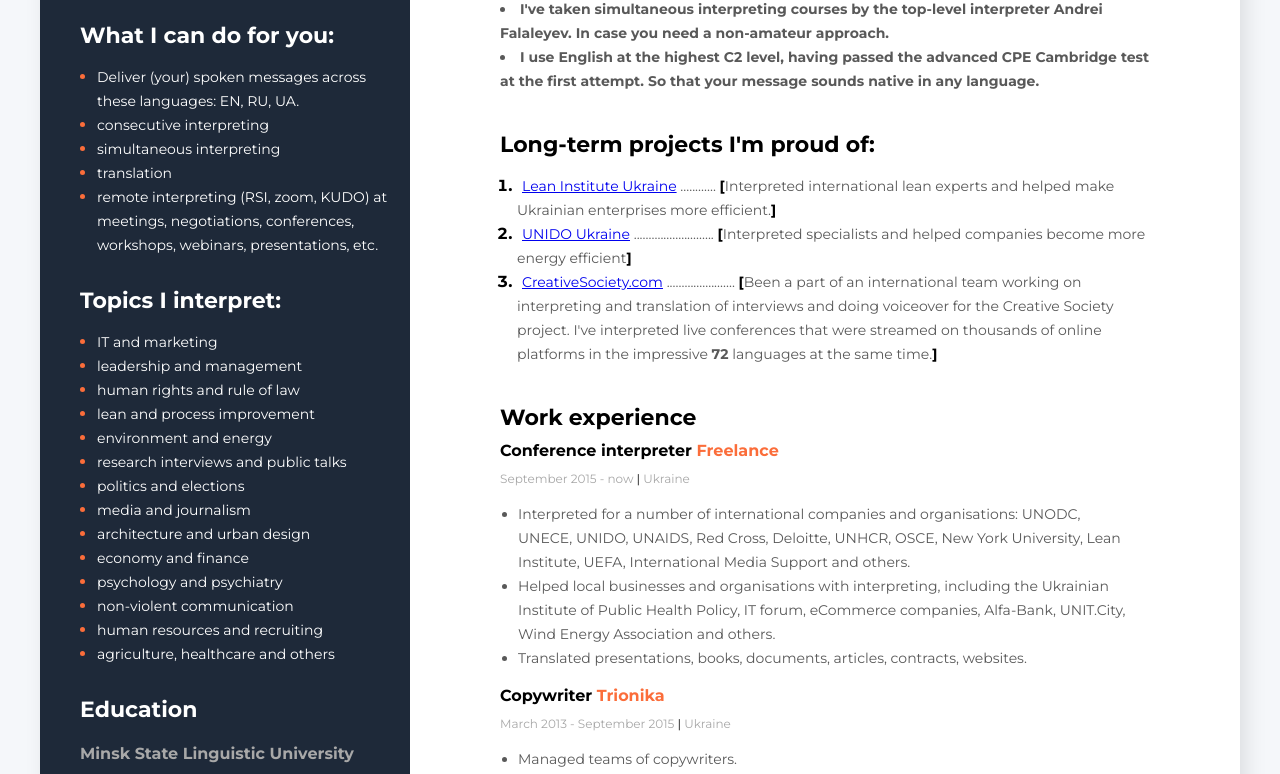
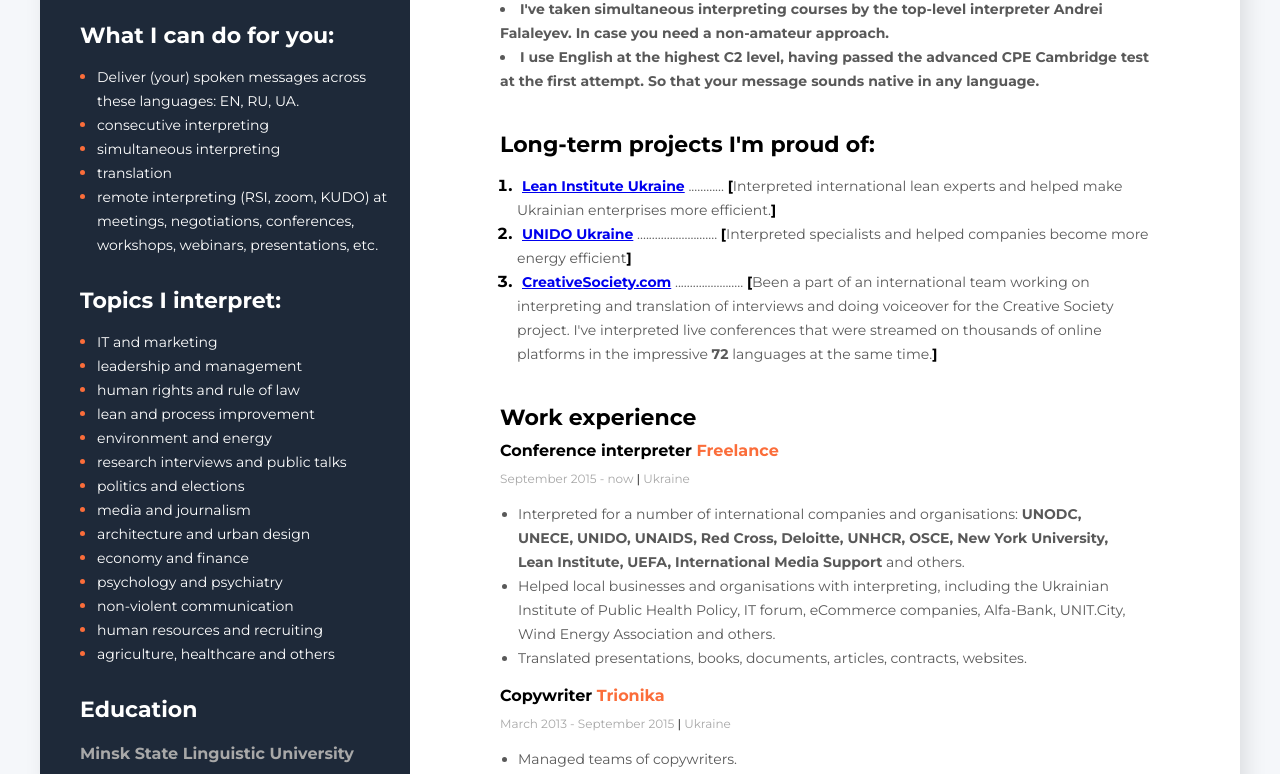
Before and after one commit to Andro/mycv, a plain HTML site: page index.html in a window 1280 px wide. Shown: the part 711-1485 px from the top of the page. Drawn offline with Linux system fonts and the light colour scheme.

Commit message:
final (for now)

```diff
--- a/index.html
+++ b/index.html
@@ -109,21 +109,21 @@
             <ol class="my-projects-list">
                 <li class="my-projects-item">
                     <span class="my-projects-text">
-                        <a target="_blank" href="https://lean.org.ua/">Lean Institute Ukraine</a>
+                        <a target="_blank" href="https://lean.org.ua/"><b>Lean Institute Ukraine</b></a>
                         ............
                         <span class="my-projects-bracket">[</span>Interpreted international lean experts and helped make Ukrainian enterprises more efficient.<span class="my-projects-bracket">]</span>
                     </span>
                 </li>
                 <li class="my-projects-item">
                     <span class="my-projects-text">
-                        <a target="_blank" href="https://www.unido.org/who-we-are-unido-worldwide-europe-and-central-asia-offices/ukraine">UNIDO Ukraine</a>
+                        <a target="_blank" href="https://www.unido.org/who-we-are-unido-worldwide-europe-and-central-asia-offices/ukraine"><b>UNIDO Ukraine</b></a>
                         ...........................
                         <span class="my-projects-bracket">[</span>Interpreted specialists and helped companies become more energy efficient<span class="my-projects-bracket">]</span>
                     </span>
                 </li>
                 <li class="my-projects-item">
                     <span class="my-projects-text">
-                        <a target="_blank" href="https://creativesociety.com/">CreativeSociety.com</a>
+                        <a target="_blank" href="https://creativesociety.com/"><b>CreativeSociety.com</b></a>
                         .......................
                         <span class="my-projects-bracket">[</span>Been a part of an international team working on interpreting and translation of interviews and doing voiceover for the Creative Society project. I've interpreted live conferences that were streamed on thousands of online platforms in the impressive <b>72</b> languages at the same time.<span class="my-projects-bracket">]</span>
                     </span>
@@ -141,7 +141,7 @@
                 <p class="my-work-experience-period">September 2015 - now <span class="my-work-experience-divider">|</span> Ukraine</p>
                 <ul class="my-work-experience-duties">
                     <li class="my-work-experience-duty">
-                        Interpreted for a number of international companies and organisations: UNODC, UNECE, UNIDO, UNAIDS, Red Cross, Deloitte, UNHCR, OSCE, New York University, Lean Institute, UEFA, International Media Support and others.
+                        Interpreted for a number of international companies and organisations: <b>UNODC, UNECE, UNIDO, UNAIDS, Red Cross, Deloitte, UNHCR, OSCE, New York University, Lean Institute, UEFA, International Media Support</b> and others.
                     </li>
                     <li class="my-work-experience-duty">
                         Helped local businesses and organisations with interpreting, including the Ukrainian Institute of Public Health Policy, IT forum, eCommerce companies, Alfa-Bank, UNIT.City, Wind Energy Association and others.
```
